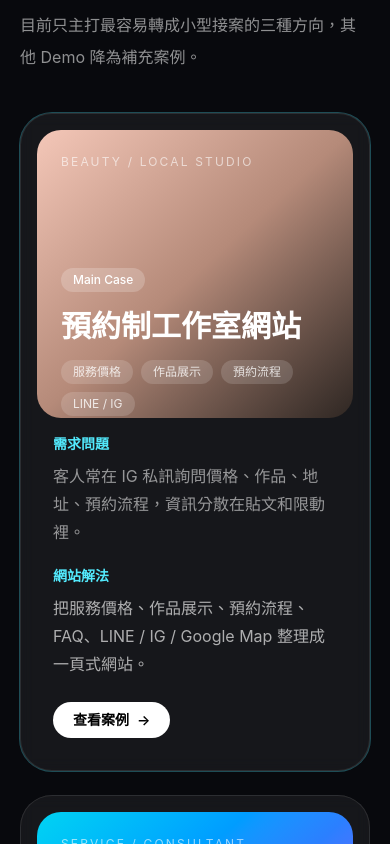
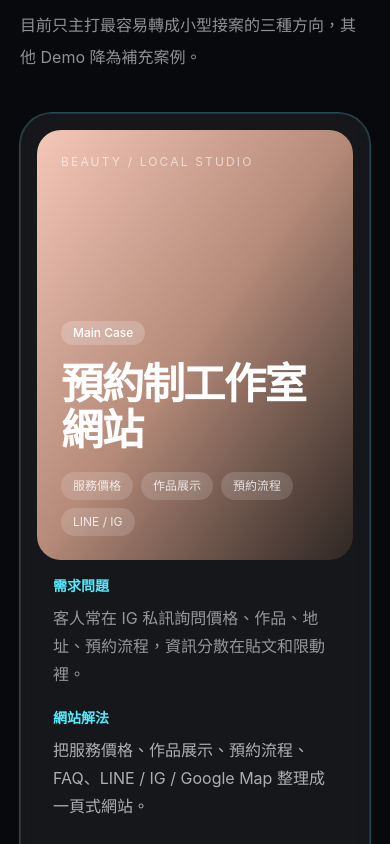
Before and after one commit to QingyuJin/qingyu-web-studio, a React (Vite) app: page / in a window 390 px wide. Shown: the part 4320-5164 px from the top of the page. Built offline with nearby package versions, Linux system fonts and the light colour scheme.

Commit message:
fix mobile case card overlap

```diff
--- a/src/App.jsx
+++ b/src/App.jsx
@@ -466,27 +466,28 @@ function HomePage() {
               }`}
             >
               <div
-                className={`h-72 rounded-[1.5rem] bg-gradient-to-br ${item.color} p-6`}
+                className={`flex min-h-[430px] flex-col justify-between rounded-[1.5rem] bg-gradient-to-br ${item.color} p-6 sm:min-h-[360px] md:h-72 md:min-h-0`}
               >
                 <p className="text-safe text-xs uppercase tracking-[0.18em] text-white/60 md:tracking-[0.28em]">
                   {item.subtitle}
                 </p>
 
-                <div className="mt-24">
+                <div>
                   {index === 0 && (
                     <span className="mb-4 inline-flex rounded-full bg-white/20 px-3 py-1 text-xs font-medium text-white">
                       Main Case
                     </span>
                   )}
-                  <h3 className="text-safe text-3xl font-semibold">
+
+                  <h3 className="text-safe text-[2.65rem] font-semibold leading-[1.08] tracking-[-0.04em] sm:text-3xl sm:leading-tight">
                     {item.title}
                   </h3>
 
-                  <div className="mt-4 flex flex-wrap gap-2">
+                  <div className="mt-5 flex flex-wrap gap-2">
                     {item.tags.map((tag) => (
                       <span
                         key={tag}
-                        className="rounded-full bg-white/15 px-3 py-1 text-xs text-white/80"
+                        className="rounded-full bg-white/15 px-3 py-1 text-xs leading-5 text-white/80"
                       >
                         {tag}
                       </span>
```
